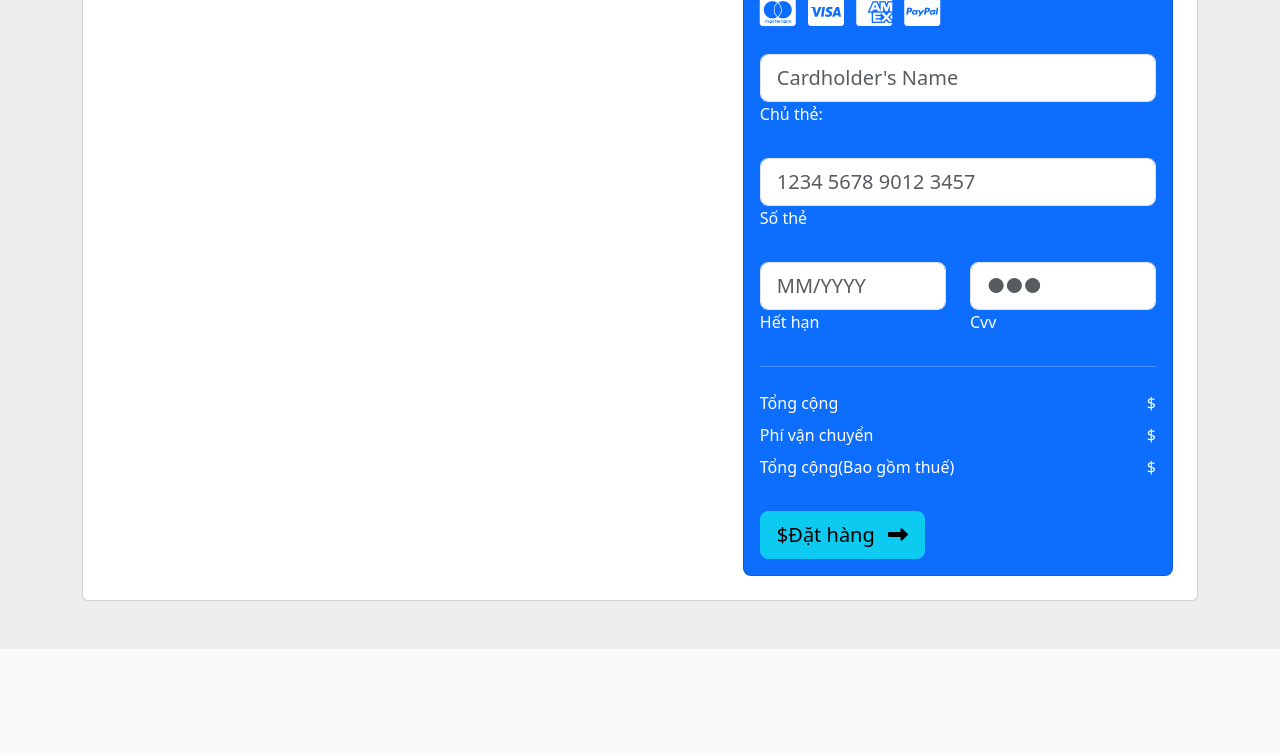
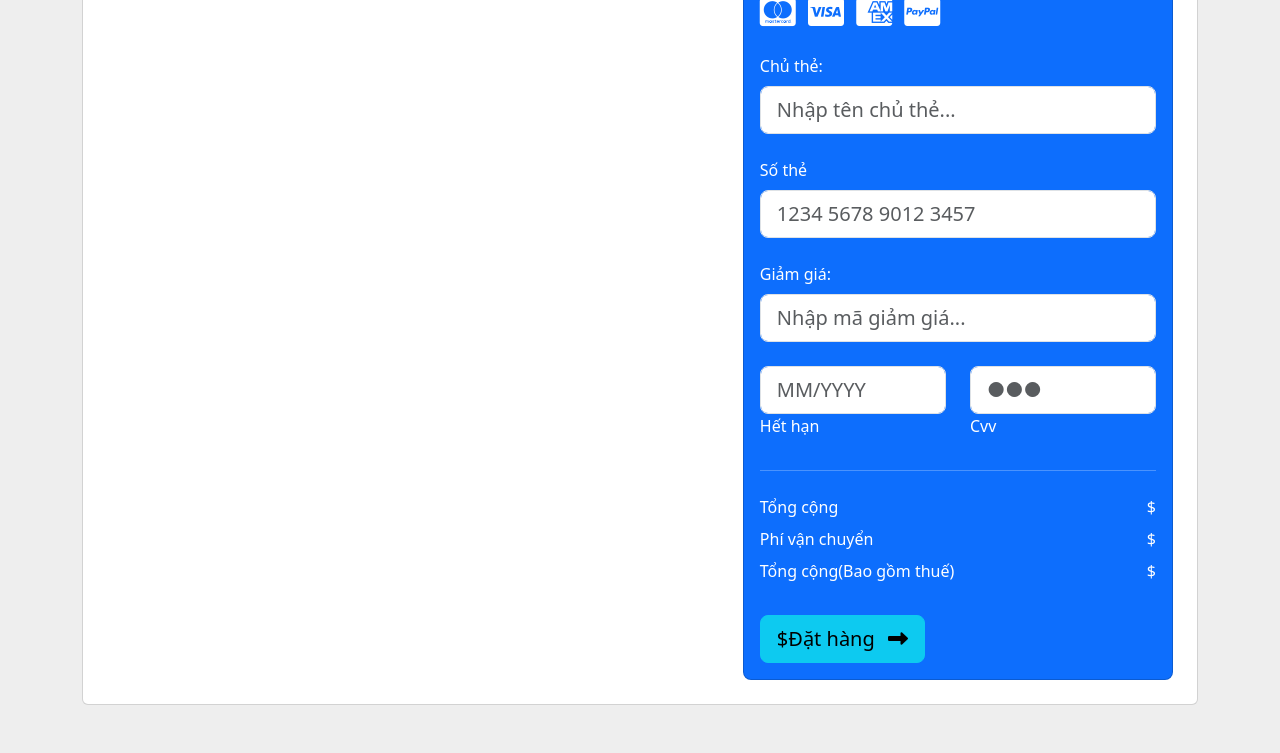
Before and after one commit to Royal-Mike/web-fashion-house, a Node server app: template views/payment/checkout.hbs in a window 1280 px wide. Shown: the part 281-1034 px from the top of the page. Before the commit the page ends 882 px from the top, so only its background shows below. Run offline with Node 20, Linux system fonts and the light colour scheme; the template is opened without the code that fills it, so the values that code supplies are empty; some libraries are stand-ins or nearby versions.

Commit message:
Fix quantity in detail page

```diff
--- a/controllers/checkout.c.js
+++ b/controllers/checkout.c.js
@@ -8,12 +8,12 @@
         for (let i = 0; i < cart.length; i++) {
             checkout_price += cart[i].total_price;
         }
-
+        checkout_price = parseFloat(checkout_price);
         res.render("payment/checkout", {
             cart: cart,
             checkout_price: checkout_price,
             shipCost: shipCost,
-            overall: checkout_price * shipCost,
+            overall: checkout_price + shipCost,
             totalQuantity: cart.length,
         });
     }
--- a/views/details.hbs
+++ b/views/details.hbs
@@ -230,7 +230,7 @@
                 }
             }
             alert("You just added {{name}} to your cart");
-            window.location.href = `/cart/addToCart?id=${id}&size=${selectedSize}`;
+            window.location.href = `/cart/addToCart?id=${id}&size=${selectedSize}&quantity=${quantity}`;
         });
 
         increaseQuantity = () => {
--- a/views/payment/checkout.hbs
+++ b/views/payment/checkout.hbs
@@ -77,16 +77,23 @@
 
                                         <form class="mt-4">
                                             <div class="form-outline form-white mb-4">
+                                                <label class="form-label" for="typeName">Chủ thẻ:</label>
                                                 <input type="text" id="typeName" class="form-control form-control-lg"
-                                                    siez="17" placeholder="Cardholder's Name" />
-                                                <label class="form-label" for="typeName">Chủ thẻ:</label>
+                                                    siez="17" placeholder="Nhập tên chủ thẻ..." />
                                             </div>
 
                                             <div class="form-outline form-white mb-4">
+                                                <label class="form-label" for="typeText">Số thẻ</label>
                                                 <input type="text" id="typeText" class="form-control form-control-lg"
                                                     siez="17" placeholder="1234 5678 9012 3457" minlength="19"
                                                     maxlength="19" />
-                                                <label class="form-label" for="typeText">Số thẻ</label>
+                                            </div>
+
+                                            <div class="form-outline form-white mb-4">
+                                                <label class="form-label" for="discountCode">Giảm giá:</label>
+                                                <input type="text" id="discountCode"
+                                                    class="form-control form-control-lg" siez="17"
+                                                    placeholder="Nhập mã giảm giá..." />
                                             </div>
 
                                             <div class="row mb-4">
```
Also changed, not shown: controllers/cart.c.js (+6 -4 lines).
